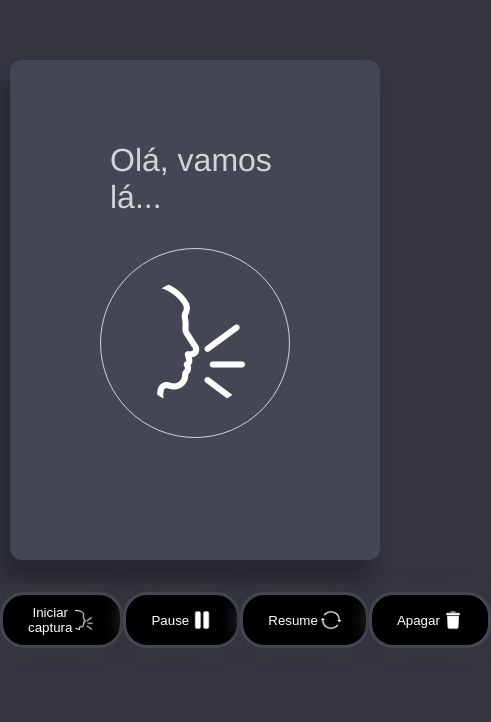
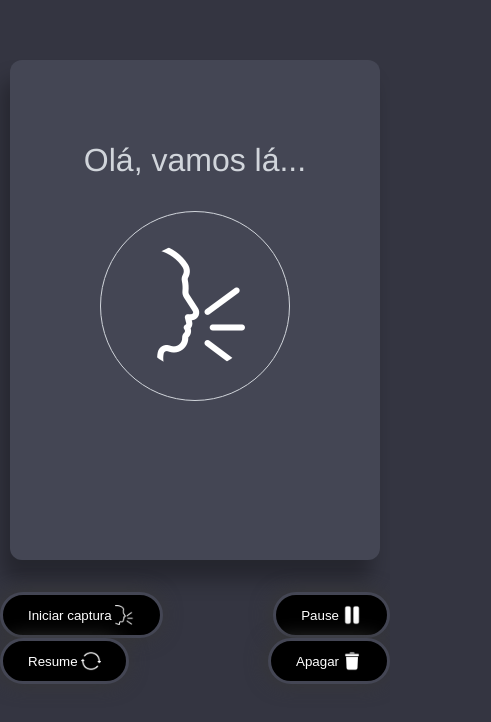
Before and after one commit to jeanevertonoficial/buscador-versiculo-biblicos, a Vue app: page / in a window 390 px wide. Shown: the top 722 px of the page, 491 px wide, since content can reach past the window. Built offline with nearby package versions, Linux system fonts and the light colour scheme.

Commit message:
responsividade

```diff
--- /dev/null
+++ b/public/assets/css/responsivo.css
@@ -0,0 +1,12 @@
+@media (max-width: 551px) {
+    .container-botoes {
+        width: 100%;
+        display: flex;
+        margin-top: 2rem;
+        flex-wrap: wrap;
+        justify-content: space-between;
+    }
+    .container-texto {
+        padding: 50px
+    }
+}
--- a/public/index.html
+++ b/public/index.html
@@ -8,6 +8,7 @@
     <title><%= htmlWebpackPlugin.options.title %></title>
       <link rel="stylesheet" href="assets/css/root.css">
       <link rel="stylesheet" href="assets/css/dashborad.css">
+      <link rel="stylesheet" href="assets/css/responsivo.css">
   </head>
   <body>
     <noscript>
```
